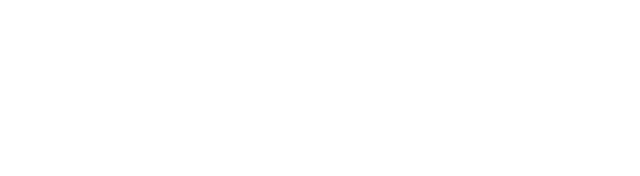
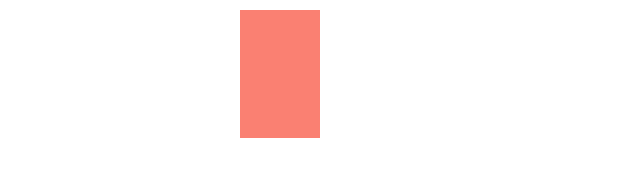
Before and after one commit to Edw4l/Grid-Gallery, a plain HTML site: page index.html in a window 1280 px wide. Shown: the whole page, without its empty margins (0-640 px from the left). Drawn offline with Linux system fonts and the light colour scheme.

Commit message:
Added grid-area and other grid stuff!

```diff
--- a/index.html
+++ b/index.html
@@ -3,9 +3,14 @@
 <head>
     <meta charset="UTF-8">
     <meta name="viewport" content="width=device-width, initial-scale=1.0">
-    <title>Document</title>
+    <title>Grid Gallery</title>
+    <link rel="stylesheet" href="style.css">
 </head>
 <body>
 
+    <div class="gallery">
+        <div class="gallery__item gallery__item--1"></div>
+    </div>
+
 </body>
 </html>
--- a/style.css
+++ b/style.css
@@ -0,0 +1,19 @@
+body {
+    margin: 0;
+}
+
+.gallery {
+    display: grid;
+    padding: 10px;
+    grid-template-rows: repeat(10, 10vw);
+    grid-template-columns: repeat(10, 10vh);
+    justify-content: center;
+}
+
+.gallery__item {
+background-color: salmon;
+}
+
+.gallery__item--1 {
+    grid-area: 1 / 1 / span 1 / span 1;
+}
```
